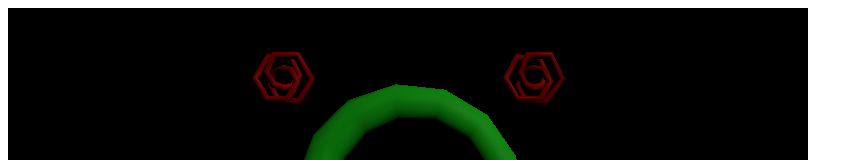
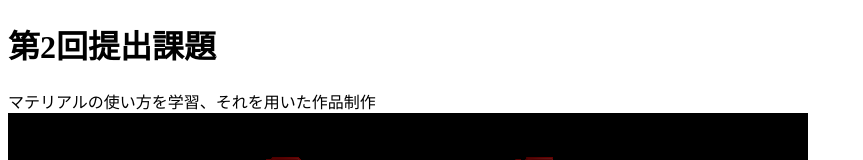
Before and after one commit to Ryuga5/WebGL1, a plain HTML site: page index.html in a window 1280 px wide. Shown: the top 160 px of the page, without its empty margins (0-863 px from the left). Drawn offline with nearby package versions, Linux system fonts and the light colour scheme.

Commit message:
Update index.html

```diff
--- a/index.html
+++ b/index.html
@@ -11,6 +11,8 @@
 
 </head>
 <body>
+  <h1>第2回提出課題</h1>
+  マテリアルの使い方を学習、それを用いた作品制作
  <script>
   var init = function() {
 
```
